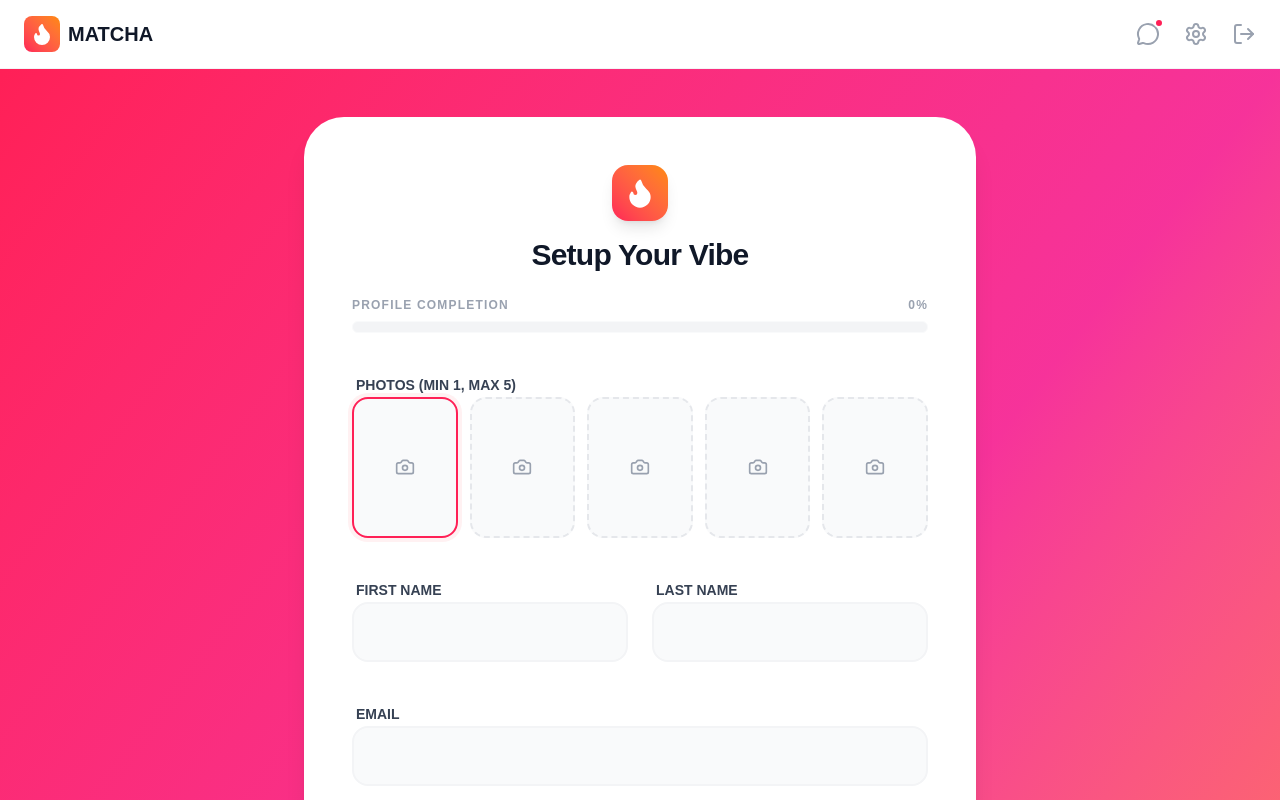
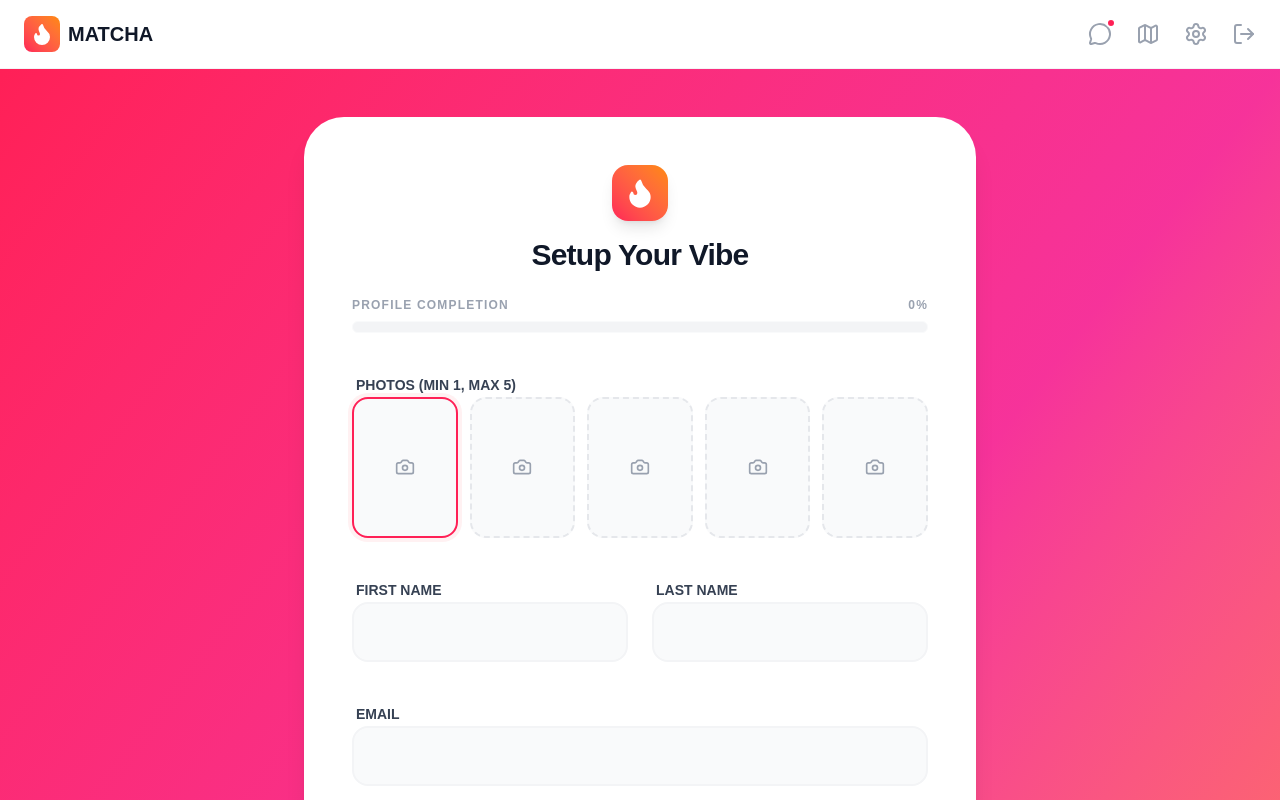
Before and after one commit to nirut107/matcha, a Next.js app in the folder frontend/: page /profile/setup in a window 1280 px wide. Shown: the top 800 px of the page. Built offline with nearby package versions, Linux system fonts and the light colour scheme; no server answers.

Commit message:
add map in navbar

```diff
--- a/frontend/components/Header.tsx
+++ b/frontend/components/Header.tsx
@@ -1,6 +1,6 @@
 "use client";
 
-import { Flame, MessageCircle, Settings, LogOut } from "lucide-react";
+import { Flame, MessageCircle, Settings, LogOut, Map } from "lucide-react";
 import { useRouter, usePathname } from "next/navigation";
 import { fetchWithAuth } from "@/lib/fetchWithAuth";
 
@@ -24,8 +24,6 @@ export default function Header() {
       // Even if the API fails, you usually want to kick the user to login
       router.push("/auth/login");
     }
-
-
   };
   return (
     <header className="bg-white border-b border-gray-100 px-6 py-4 flex justify-between items-center sticky top-0 z-50 hover:cursor-pointer">
@@ -61,6 +59,18 @@ export default function Header() {
           <span className="absolute -top-1 -right-1 bg-rose-500 w-2.5 h-2.5 rounded-full border-2 border-white"></span>
         </button>
 
+        {/* --- MAP BUTTON --- */}
+        <button
+          className="text-gray-400 hover:text-rose-500 transition-colors cursor-pointer"
+          onClick={() => {
+            if (pathname !== "/map") {
+              router.push("/map");
+            }
+          }}
+        >
+          <Map size={24} />
+        </button>
+
         <button
           className="text-gray-400 hover:text-rose-500 transition-colors cursor-pointer"
           onClick={() => {
```
